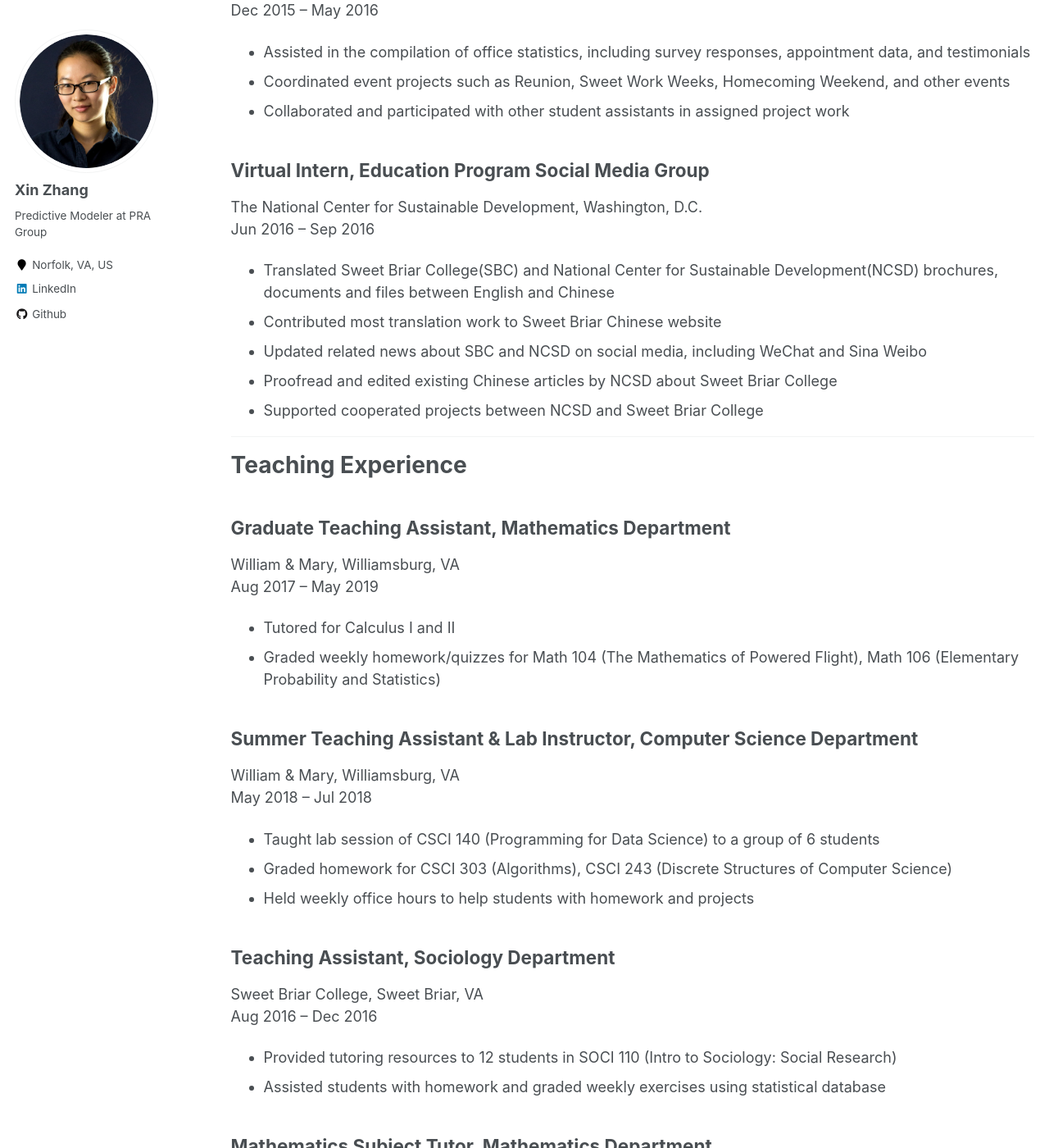
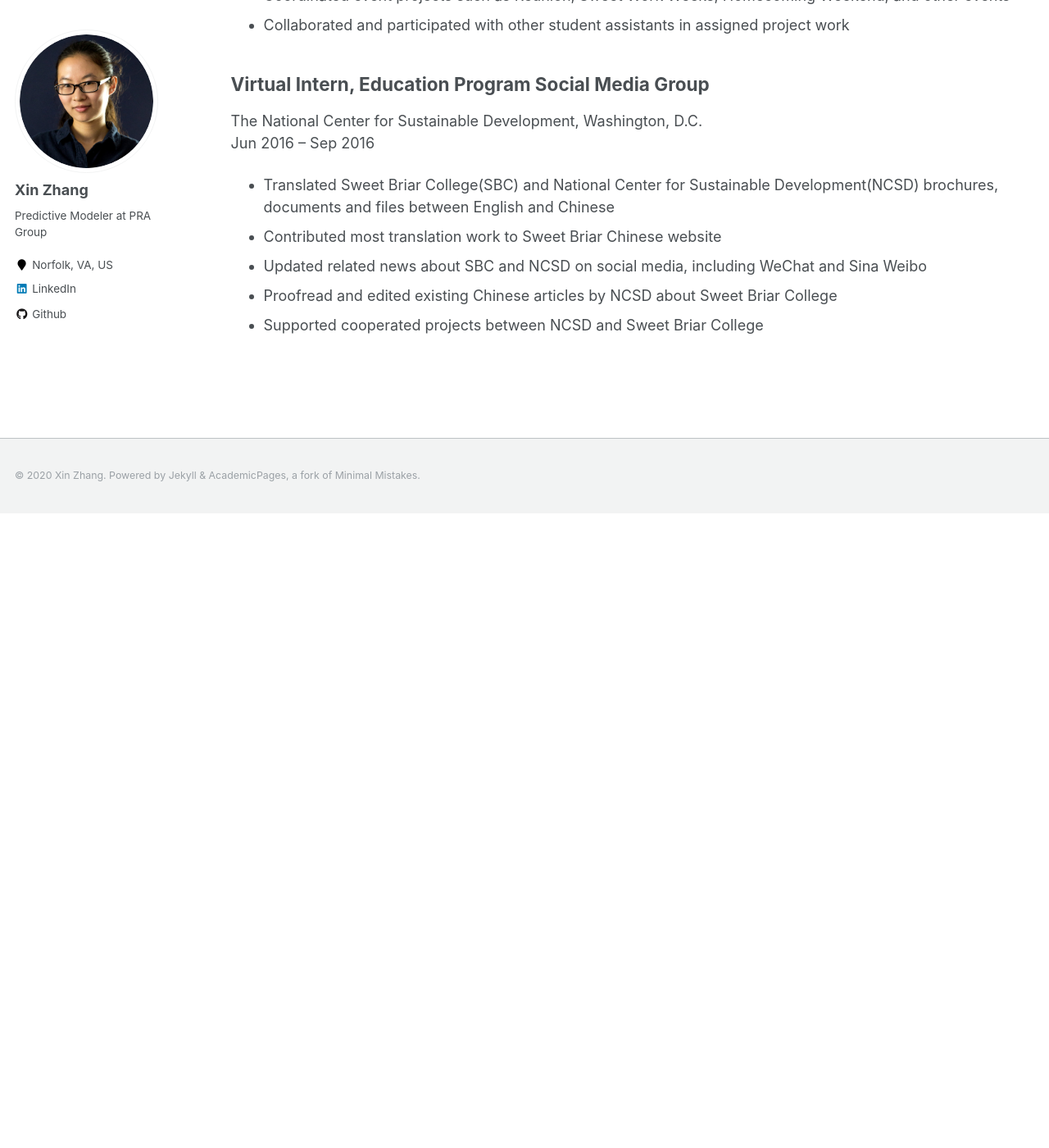
Before and after one commit to SnowingSita/SnowingSita.github.io, a Jekyll site: the page built from _pages/experience.md, in a window 1280 px wide and 1400 px high, scrolled down 1418 px. Shown: the whole window at 82% size. Built offline with Jekyll 4.4.1, drawn with Linux system fonts in a browser that asks for light colours; after the commit the page ends 2044 px from its top, so only the background shows below that; some of the changed text lies outside the part shown.

Commit message:
Update experience.md

```diff
--- a/_pages/experience.md
+++ b/_pages/experience.md
@@ -4,10 +4,6 @@
 permalink: /experience/
 author_profile: true
 ---
-
-[Work Experience](#work-experience)
-[Teaching Experience](#teaching-experience)
-[Volunteer](#volunteer)
 
 ---
 
@@ -54,71 +50,3 @@
 - Updated related news about SBC and NCSD on social media, including WeChat and Sina Weibo
 - Proofread and edited existing Chinese articles by NCSD about Sweet Briar College
 - Supported cooperated projects between NCSD and Sweet Briar College
-
----
-
-# Teaching Experience
-
-## Graduate Teaching Assistant, Mathematics Department
-William & Mary, Williamsburg, VA
-Aug 2017 – May 2019
-- Tutored for Calculus I and II
-- Graded weekly homework/quizzes for Math 104 (The Mathematics of Powered Flight), Math 106 (Elementary Probability and Statistics)
-
-## Summer Teaching Assistant & Lab Instructor, Computer Science Department
-William & Mary, Williamsburg, VA
-May 2018 – Jul 2018
-- Taught lab session of CSCI 140 (Programming for Data Science) to a group of 6 students
-- Graded homework for CSCI 303 (Algorithms), CSCI 243 (Discrete Structures of Computer Science)
-- Held weekly office hours to help students with homework and projects
-
-## Teaching Assistant, Sociology Department
-Sweet Briar College, Sweet Briar, VA
-Aug 2016 – Dec 2016
-- Provided tutoring resources to 12 students in SOCI 110 (Intro to Sociology: Social Research)
-- Assisted students with homework and graded weekly exercises using statistical database
-
-## Mathematics Subject Tutor, Mathematics Department
-Sweet Briar College, Sweet Briar, VA
-Sep 2015 – May 2016
-- Explained complex concepts using easy-to-understand terms
-- Assisted and instructed students with homework in Calculus I, II, III and Linear Algebra
-- Worked effectively with students with diverse learning needs
-
----
-
-# Volunteer
-
-## Subtitle Translator & Proofreader
-Blue Blood Subsitle Translation Group
-Nov 2015 – Present
-- Translate subtitles from English into Chinese, mainly for TV Show Unforgettable (Season 4), Sea Patrol (Season 4 - 5), Blue Bloods (Season 2, 6, 8, 9, 10)
-- Assist with proofreading and subtitle timing
-
-## Alumnae Admissions Ambassador, Office of Admission
-Sweet Briar College, Sweet Briar, VA
-Oct 2017 – Jun 2019
-- Represented Sweet Briar College when visiting high schools or at college fairs
-- Contacted prospective students by writing letters and notes
-- Supported Office of Admission by delivering a positive alumna image
-
-## Sweet Work Weeks Volunteer
-Sweet Briar College, Sweet Briar, VA
-Aug 2017
-- Gave back to college by volunteering a week to help with various tasks
-- Painted residence halls on campus
-
-## Reunion Volunteer, Office of Alumnae Relations and Development
-Sweet Briar College, Sweet Briar, VA
-Jun 2016 – Jun 2017
-- Helped with 2016 & 2017 Summer Reunion events
-- Greeted alumnae at the front entrance
-- Gave campus tours
-- Assisted with room decorating and event set ups
-
-## Day Care Volunteer
-Guoxiang Art Kindergarten, Suzhou, Jiangsu, China
-2012 – 2014
-- Assisted teachers with daily classroom activities and played together with children
-- Provided supervision and support to a group of children
-- Provided assistance with all other tasks as needed
```
